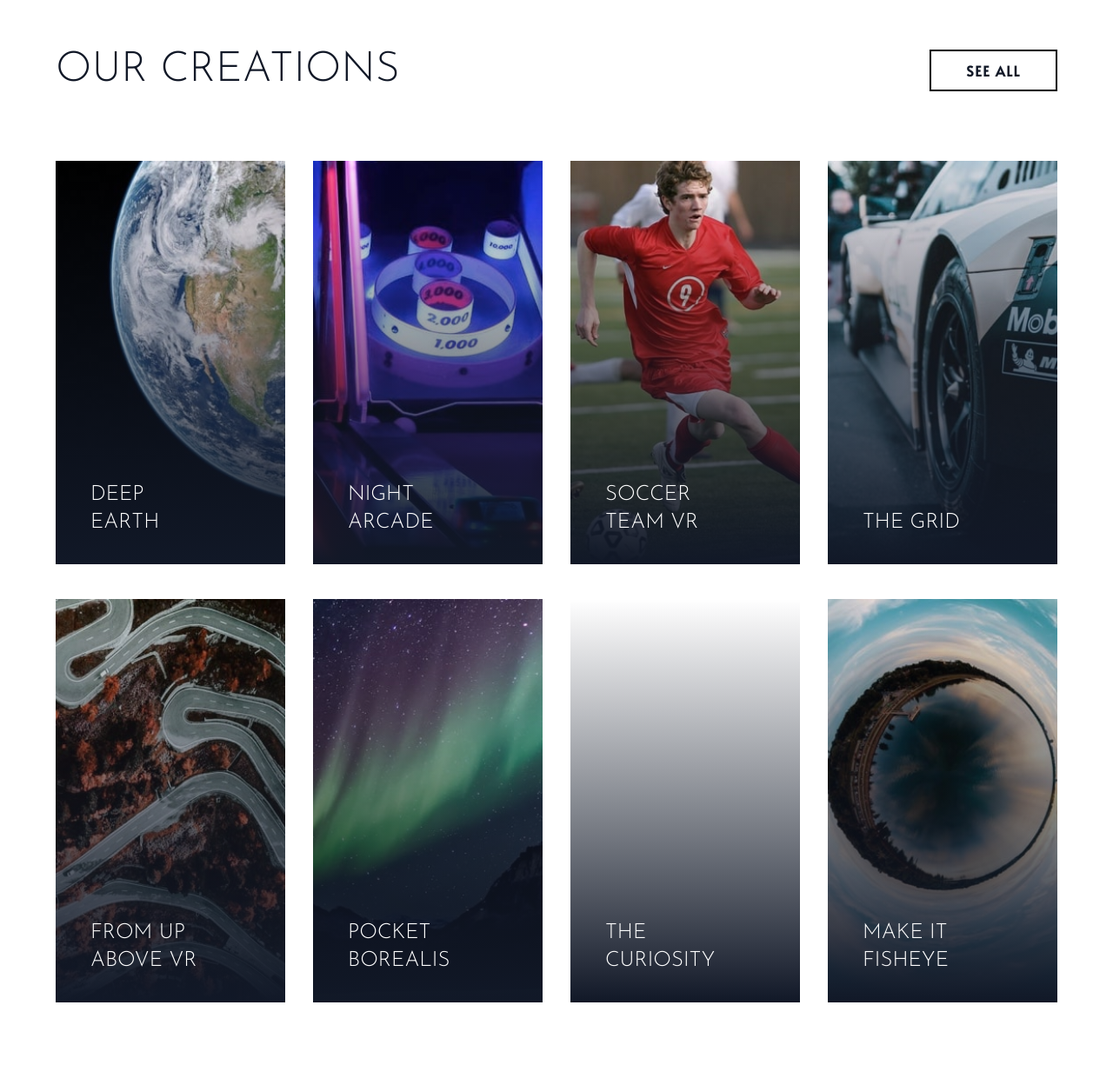
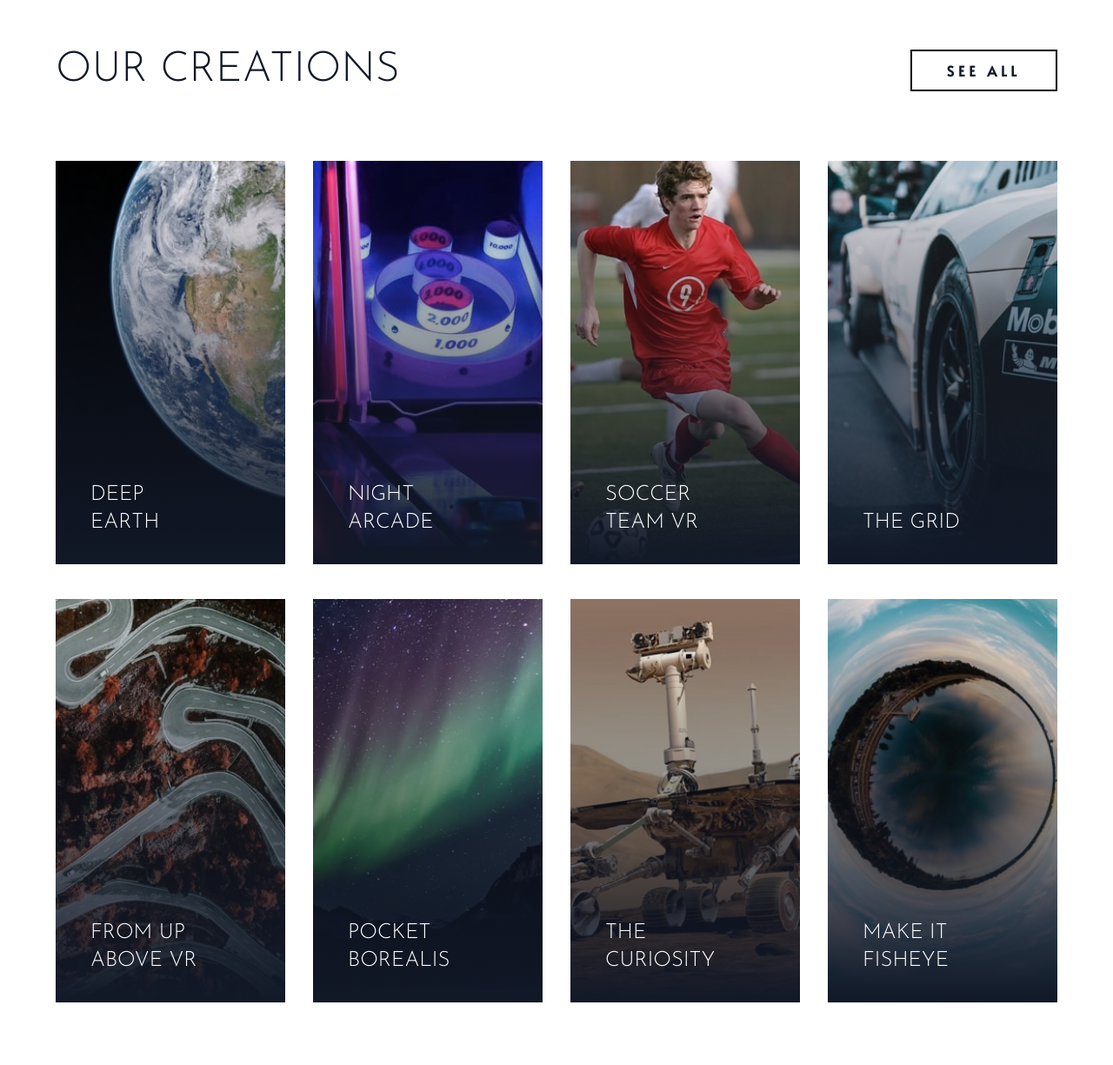
Before and after one commit to jkaps9/loopstudios, a website: page index.html in a window 1280 px wide. Shown: the part 1355-2580 px from the top of the page at 87% size. Drawn offline with Linux system fonts and the light colour scheme.

Commit message:
updated config for widest text spread

```diff
--- a/index.html
+++ b/index.html
@@ -224,13 +224,13 @@
           <div class="group item">
             <!-- Desktop Image -->
             <img
-              src="./images/desktop/image-curiousity.jpg"
+              src="./images/desktop/image-curiosity.jpg"
               alt=""
               class="hidden w-full duration-200 md:block group-hover:scale-110"
             />
             <!-- Mobile Image -->
             <img
-              src="./images/mobile/image-curiousity.jpg"
+              src="./images/mobile/image-curiosity.jpg"
               alt=""
               class="w-full md:hidden"
             />
--- a/tailwind.config.js
+++ b/tailwind.config.js
@@ -12,7 +12,10 @@ module.exports = {
       fontFamily: {
         sans: ['Josefin Sans', 'sans-serif'],
         alata: ['Alata'],
-      }
+      },
+      letterSpacing: {
+        widest: '.3em',
+      },
     },
   },
   plugins: [],
```
Also changed, not shown: css/style.css.
